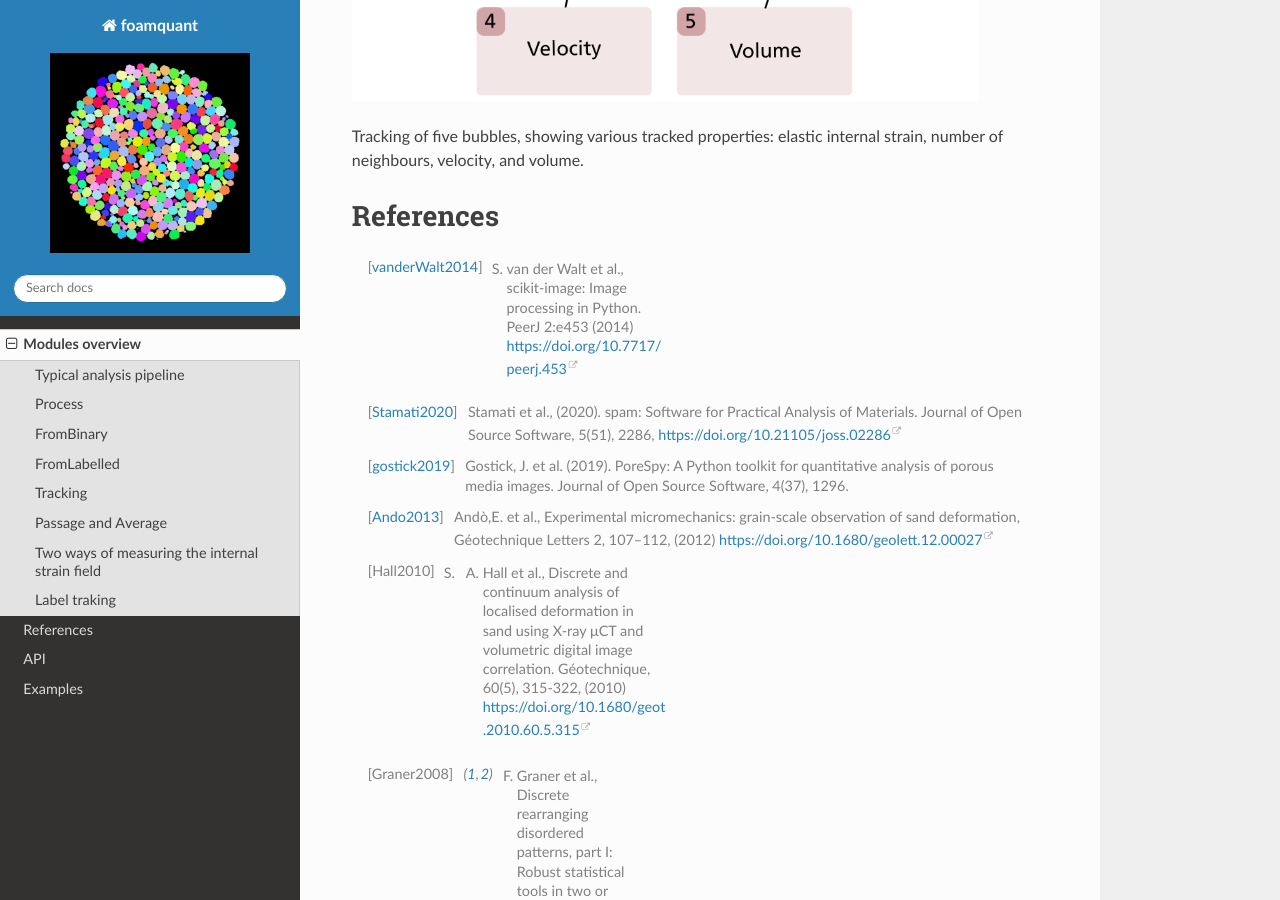
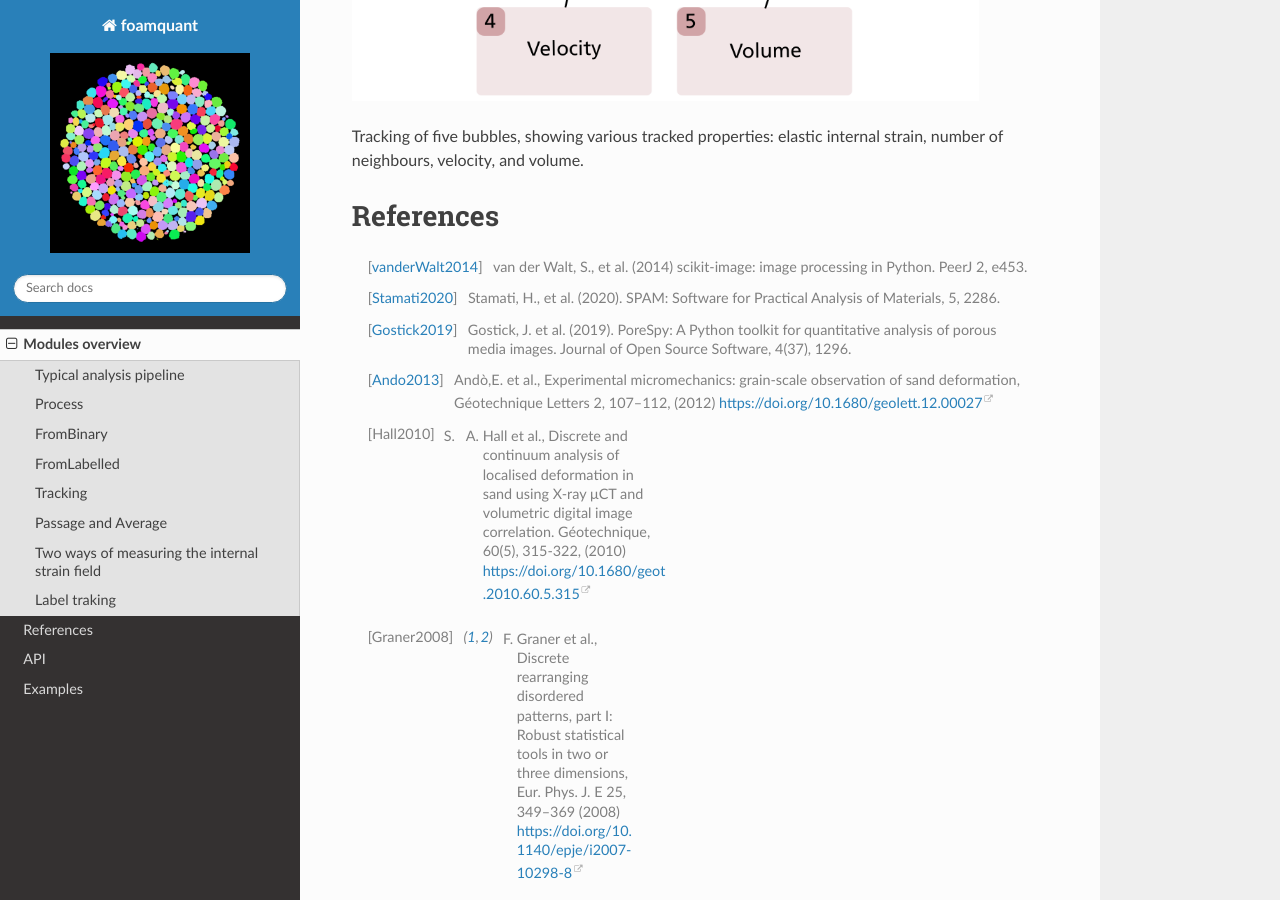
Before and after one commit to floschott/foamquant, a Sphinx documentation site: the page built from docs/source/about.rst, in a window 1280 px wide and 900 px high, scrolled down 5692 px. Built offline with Sphinx 7.4.7 and the Read the Docs theme 3.1.0, drawn with Linux system fonts in a browser that asks for light colours.

Commit message:
Update about.rst

```diff
--- a/docs/source/about.rst
+++ b/docs/source/about.rst
@@ -99,11 +99,11 @@ Tracking of five bubbles, showing various tracked properties: elastic internal s
 
 References
 ============
-.. [vanderWalt2014] S. van der Walt et al., scikit-image: Image processing in Python. PeerJ 2:e453 (2014) https://doi.org/10.7717/peerj.453
+.. [vanderWalt2014] van der Walt, S., et al. (2014) scikit-image: image processing in Python. PeerJ 2, e453.
 
-.. [Stamati2020] Stamati et al., (2020). spam: Software for Practical Analysis of Materials. Journal of Open Source Software, 5(51), 2286, https://doi.org/10.21105/joss.02286
+.. [Stamati2020] Stamati, H., et al. (2020). SPAM: Software for Practical Analysis of Materials, 5, 2286.
 
-.. [gostick2019] Gostick, J. et al. (2019). PoreSpy: A Python toolkit for quantitative analysis of porous media images. Journal of Open Source Software, 4(37), 1296.
+.. [Gostick2019] Gostick, J. et al. (2019). PoreSpy: A Python toolkit for quantitative analysis of porous media images. Journal of Open Source Software, 4(37), 1296.
 
 .. [Ando2013] Andò,E. et al., Experimental micromechanics: grain-scale observation of sand deformation, Géotechnique Letters 2, 107–112, (2012) https://doi.org/10.1680/geolett.12.00027
 
```
